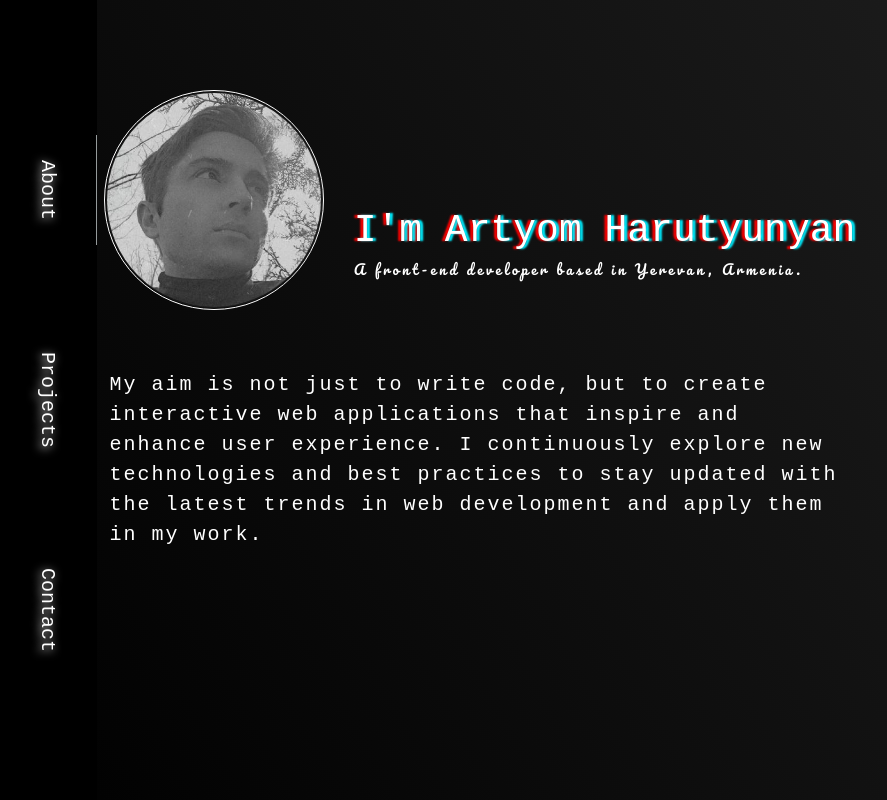
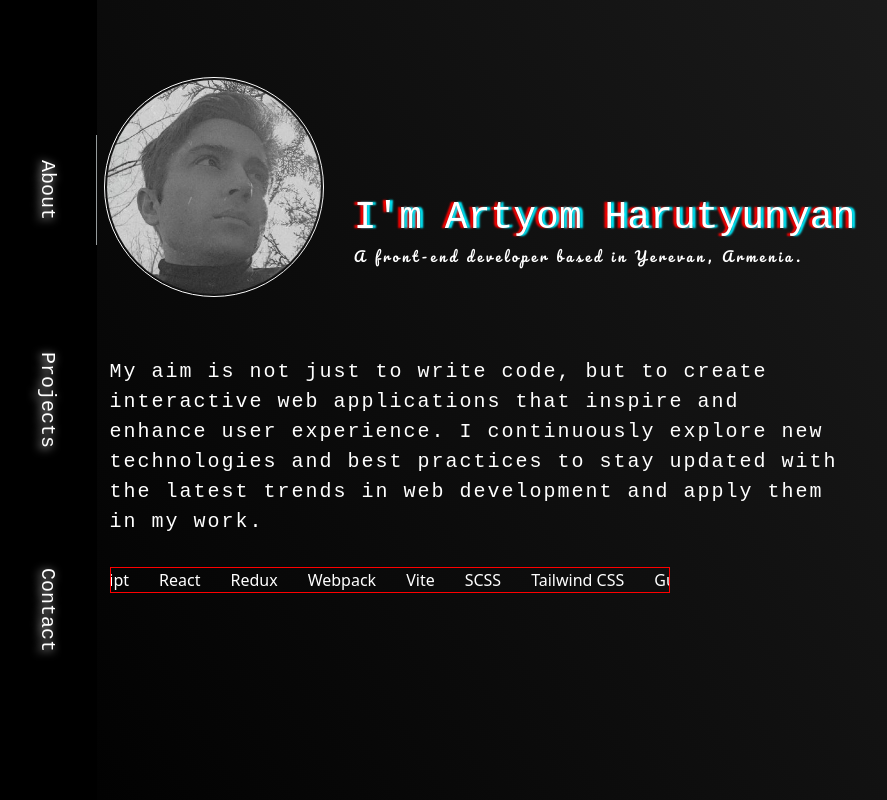
Before and after one commit to kazrias/porfolio, a React (Vite) app: page / in a window 1280 px wide. Shown: the whole page, without its empty margins (3-890 px from the left). Built offline with nearby package versions, Linux system fonts and the light colour scheme; a web font is replaced by a local one.

Commit message:
Add skills animation

```diff
--- /dev/null
+++ b/src/components/Skills/Skills.jsx
@@ -0,0 +1,15 @@
+import './Skills.scss'
+const skills = ['Javascript', 'React', 'Redux', 'Webpack', 'Vite', 'SCSS', 'Tailwind CSS', 'Gulp', 'Firebase', 'Anime.js', 'Git', 'React Router', 'Figma', 'Photoshop']
+export const Skills = () => {
+  return (
+    <div className="skills-section">
+      <div className="skills">
+        {
+          skills.map(skill =>
+            <div className="skills-logo">{skill}</div>
+          )
+        }
+      </div>
+    </div>
+  )
+}
--- /dev/null
+++ b/src/components/Skills/Skills.scss
@@ -0,0 +1,29 @@
+.skills-section {
+  overflow: hidden;
+  align-self: start;
+  width: 560px;
+  border: 1px solid red;
+  margin-left: 30px;
+}
+
+.skills {
+  display: flex;
+  flex-wrap: nowrap;
+  animation: slide 5s infinite linear;
+  gap: 30px;
+}
+
+.skills-logo {
+
+  white-space: nowrap;
+}
+
+@keyframes slide {
+  from {
+    translate: 0;
+  }
+
+  to {
+    translate: -100%;
+  }
+}
--- a/src/pages/Intro/Intro.jsx
+++ b/src/pages/Intro/Intro.jsx
@@ -2,8 +2,10 @@
 import './Intro.scss'
 
 import WaterGrid from '../../components/WaterGrid/WaterGrid'
+import { Skills } from '../../components/Skills/Skills'
 import img from '../../assets/101060979.jpg'
-const Intro = ({welcomeDone,aboutNotDone}) => {
+
+const Intro = ({ welcomeDone, aboutNotDone }) => {
   return (
     <div className='App'>
       {aboutNotDone && <h2 className={`intro--welcome ${welcomeDone ? 'inactive' : ''}`}>Hello</h2>}
@@ -18,8 +20,9 @@ const Intro = ({welcomeDone,aboutNotDone}) => {
           </div>
         </div>
         <p className={`intro--aim ${welcomeDone ? 'animate' : ''}`}>My aim is not just to write code, but to create interactive web applications that inspire and enhance user experience. I continuously explore new technologies and best practices to stay updated with the latest trends in web development and apply them in my work.</p>
+        <Skills />
         {welcomeDone && <div className='waterGrid'>
-          <WaterGrid/>
+          <WaterGrid />
         </div>}
       </section>
       <div className="empty"></div>
--- a/src/pages/Projects/Projects.scss
+++ b/src/pages/Projects/Projects.scss
@@ -1,6 +1,16 @@
 .projects-s {
   height: 100vh;
+
   display: flex;
   align-items: center;
   justify-content: center;
+  animation: opac 1s forwards;
+  opacity: 0;
 }
+
+
+@keyframes opac {
+  100% {
+    opacity: 1;
+  }
+}
```
